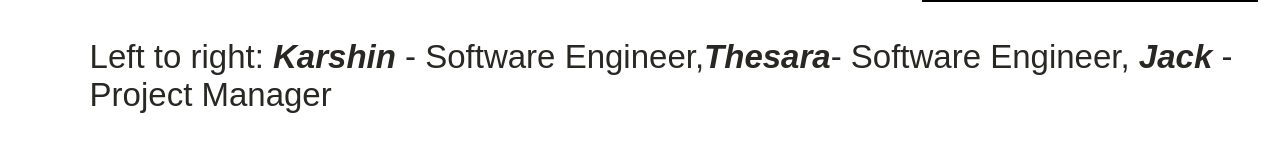
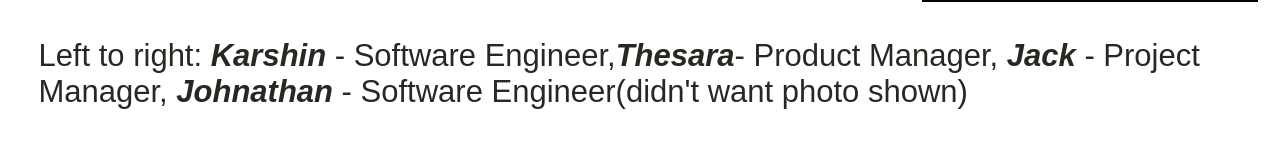
Before and after one commit to karsh-s/HIP, a plain HTML site: page index.html in a window 1280 px wide. Shown: the part 2208-2370 px from the top of the page. Drawn offline with nearby package versions, Linux system fonts and the light colour scheme; a web font is replaced by a local one.

Commit message:
Update index.html

```diff
--- a/index.html
+++ b/index.html
@@ -41,7 +41,7 @@
         <img class = "music_wallpaper" src = "wallpaper2.jpg">
       </img>
         </div>
-          <pre class = "future_line">Karshin S    -   Thesara H  -  Jack S    -   Music Sensation</pre>
+          <pre class = "future_line">Karshin S    -   Thesara H  -  Jack S    - Johnathan L -  Music Sensation</pre>
             <div class = "slogan">
               Music shouldn't be contained. Instead, music should be for everyone.
               </div
@@ -102,7 +102,7 @@
     </div>
 
     <div class = "the_team">
-        <div class = "feedback_paragraph" > Left to right: <i><b>Karshin</b></i> - Software Engineer,<i><b>Thesara</b></i>- Software Engineer, <i><b>Jack</b></i> - Project Manager</div>
+        <div class = "feedback_paragraph" > Left to right: <i><b>Karshin</b></i> - Software Engineer,<i><b>Thesara</b></i>- Product Manager, <i><b>Jack</b></i> - Project Manager, <i><b>Johnathan</i></b> - Software Engineer(didn't want photo shown)</div>
     </div>
 
     <div class = "spacious">
@@ -612,9 +612,9 @@ border:2px solid black;
 
 .feedback_paragraph{
   position:absolute;
-  font-size:33px;
+  font-size:31px;
   top:10%;
-  left:7%;
+  left:3%;
   color:#292722;
   font-weight: 900;
   font-family: mr-eaves-modern,sans-serif;
```
